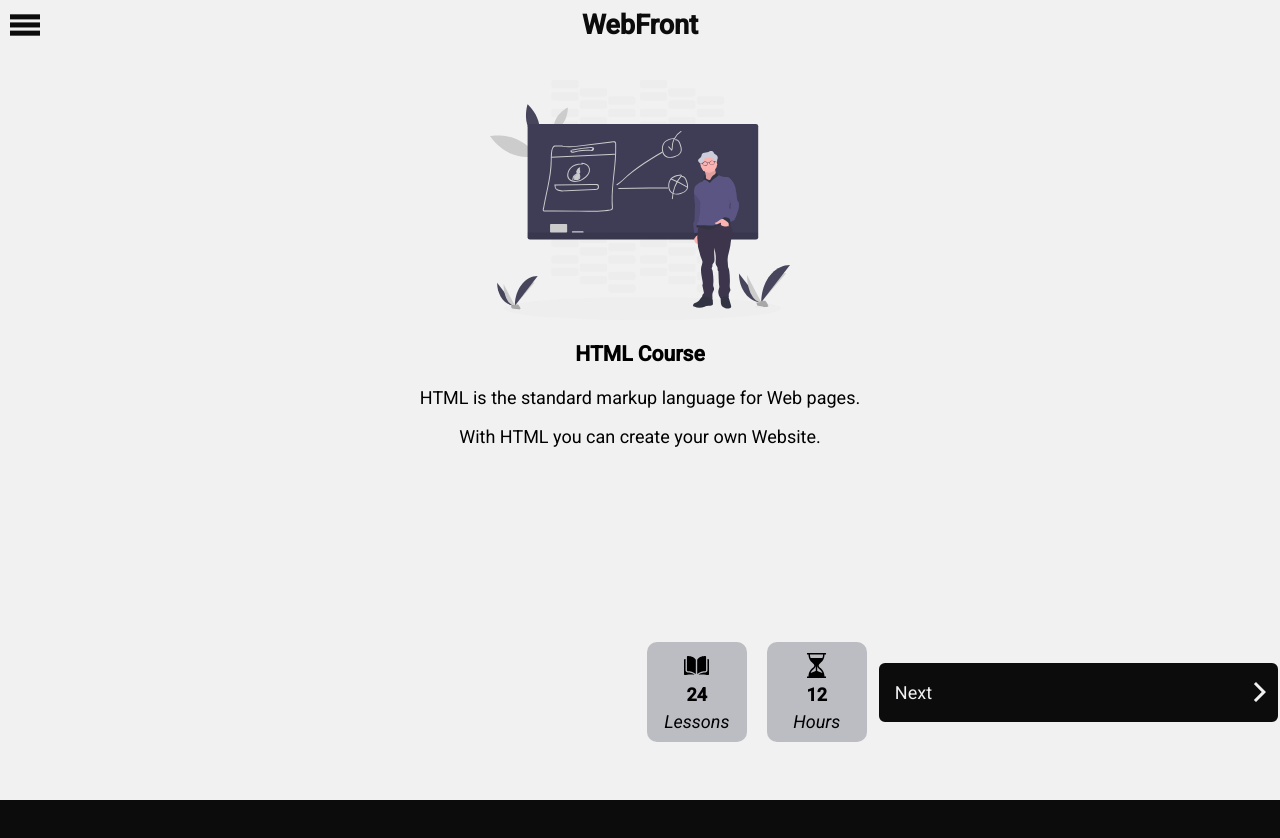
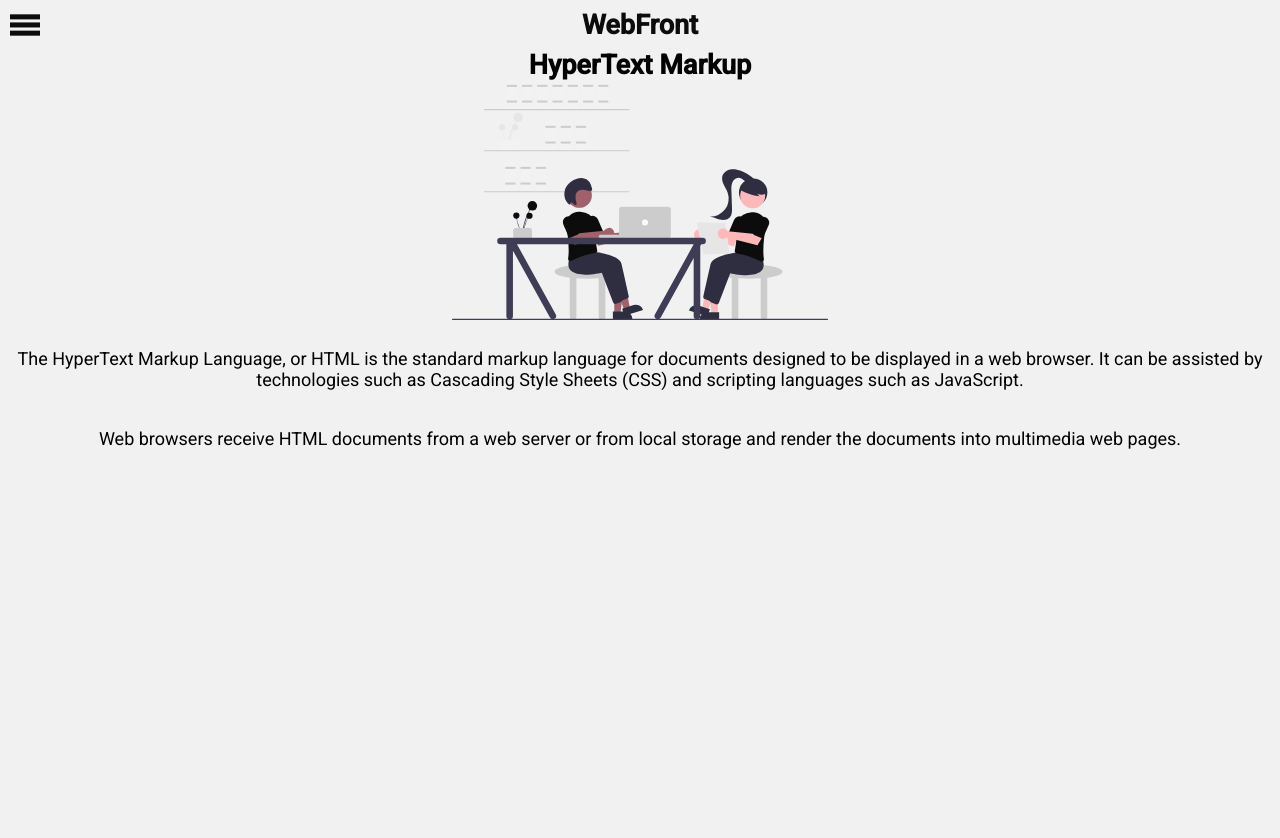
Before and after one commit to AdamKowalczuk/praca-inzynierska-client, a React (Create React App) app: page / in a window 1280 px wide. Shown: the top 838 px of the page. Before the commit the page ends 800 px from the top, so only its background shows below. Built offline with nearby package versions, Linux system fonts and the light colour scheme.

Commit message:
add quiz and lesson page and change wave nav

```diff
--- a/src/App.js
+++ b/src/App.js
@@ -5,6 +5,8 @@ import Home from "./components/Home/Home";
 import Auth from "./components/Auth/Auth";
 import Courses from "./components/Courses/Courses";
 import Course from "./components/Courses/Course/Course";
+import Quiz from "./components/Quiz/Quiz";
+import Lesson from "./components/Lesson/Lesson";
 import "./App.scss";
 
 const App = () => (
@@ -14,7 +16,9 @@ const App = () => (
       <Route path="/auth" exact component={Auth} /> */}
 
       {/* <Route path="/" exact component={Course} /> */}
-      <Route path="/" exact component={Course} />
+      {/* <Route path="/" exact component={Courses} /> */}
+      {/* <Route path="/" exact component={Quiz} /> */}
+      <Route path="/" exact component={Lesson} />
     </Switch>
   </BrowserRouter>
 );
--- a/src/components/Button/button.scss
+++ b/src/components/Button/button.scss
@@ -7,7 +7,7 @@ $white: #f1f1f2;
   text-decoration: none;
   display: inline-block;
   font-size: 16px;
-  border: 2px solid #0c0c0d;
+  border: 3px solid #0c0c0d;
   border-radius: 8px;
   display: flex;
   justify-content: center;
@@ -18,7 +18,7 @@ $white: #f1f1f2;
 .btn_white {
   background-color: #f1f1f2;
   color: #0c0c0d;
-  border: 2px solid #0c0c0d;
+  border: 3px solid #0c0c0d;
   width: 80%;
   margin: 10px 10%;
   font-weight: 500;
@@ -27,7 +27,7 @@ $white: #f1f1f2;
 .btn_dark {
   background-color: #0c0c0d;
   color: #f1f1f2;
-  border: 2px solid #f1f1f2;
+  border: 3px solid #f1f1f2;
   width: 80%;
   margin: 10px 10%;
 }
--- a/src/components/Courses/Courses.js
+++ b/src/components/Courses/Courses.js
@@ -3,6 +3,7 @@ import "./courses.scss";
 import BookLover from "../../images/book_lover.svg";
 import Learn from "../../images/learn.svg";
 import Nav from "../Nav/Nav";
+import MenuBar from "../../images/menu-bars-white.svg";
 
 const SingleCourse = (props) => {
   return (
@@ -21,7 +22,7 @@ const Course = () => {
   return (
     <>
       <div className="courses-container">
-        <Nav />
+        <Nav color="rgba(12, 12, 13, 1)" image={MenuBar} />
         <img src={BookLover} className="courses-big-image" alt="Book Lover" />
         <SingleCourse name="HTML" percent="15%" />
         <SingleCourse name="CSS" percent="7%" />
--- /dev/null
+++ b/src/components/Lesson/Lesson.js
@@ -0,0 +1,29 @@
+import React from "react";
+import "./lesson.scss";
+import Nav2 from "../Nav2/Nav2";
+import WorkTime from "../../images/work-time.svg";
+
+const Lesson = () => {
+  return (
+    <>
+      <Nav2 />
+
+      <div className="lesson-container">
+        <h2>HyperText Markup</h2>
+        <img className="lesson-image" src={WorkTime} alt="Work Time" />
+        <p>
+          The HyperText Markup Language, or HTML is the standard markup language
+          for documents designed to be displayed in a web browser. It can be
+          assisted by technologies such as Cascading Style Sheets (CSS) and
+          scripting languages such as JavaScript.
+        </p>
+        <p>
+          Web browsers receive HTML documents from a web server or from local
+          storage and render the documents into multimedia web pages.
+        </p>
+      </div>
+    </>
+  );
+};
+
+export default Lesson;
--- /dev/null
+++ b/src/components/Lesson/lesson.scss
@@ -0,0 +1,27 @@
+$gray: #9b9b9b;
+
+$dark: #0c0c0d;
+$white: #f1f1f2;
+
+.lesson-container {
+  background-color: #f1f1f2;
+  margin: 0 auto;
+  height: 100vh;
+  width: 100vw;
+  h2 {
+    margin: -1px;
+    text-align: center;
+  }
+  .lesson-image {
+    display: flex;
+    justify-content: center;
+    align-items: center;
+    height: 30vh;
+    margin: 0px auto !important;
+    margin-bottom: 10px !important;
+  }
+  p {
+    padding: 10px;
+    text-align: center;
+  }
+}
--- a/src/components/Nav/Nav.js
+++ b/src/components/Nav/Nav.js
@@ -1,14 +1,14 @@
 import React from "react";
 import "./Nav.scss";
-import MenuBar from "../../images/menu-bars.svg";
+
 import Wave from "./wave";
 
-const Nav = () => {
+const Nav = (props) => {
   return (
     <>
-      <Wave />
+      <Wave color={props.color} />
       <div className="nav-container">
-        <img src={MenuBar} alt="menu bar" />
+        <img src={props.image} alt="menu bar" />
       </div>
     </>
   );
--- a/src/components/Nav/wave.js
+++ b/src/components/Nav/wave.js
@@ -1,15 +1,64 @@
 import React from "react";
 
-const wave = () => (
-  <svg viewBox="0 0 1590 500" style={{ position: "relative" }}>
+const wave = (props) => (
+  // <svg viewBox="0 0 1590 500" style={{ position: "relative" }}>
+  //   <path
+  //     fill={props.color}
+  //     d="M 0 250 C 386 250 386 462 772 462 L 772 462 L 772 0 L 0 0 Z"
+  //   ></path>{" "}
+  //   <path
+  //     fill={props.color}
+  //     d="M 771 462 C 1180.5 462 1180.5 255 1590 255 L 1590 255 L 1590 0 L 771 0 Z"
+  //   ></path>{" "}
+  // </svg>
+
+  // <svg viewBox="0 0 802 287">
+  //   <path
+  //     fill="rgba(47, 73, 94, 1)"
+  //     d="M 0 100 C 35 100 35 127 70 127 L 70 127 L 70 0 L 0 0 Z"
+  //     stroke-width="0"
+  //   ></path>{" "}
+  //   <path
+  //     fill="rgba(47, 73, 94, 1)"
+  //     d="M 69 127 C 154.5 127 154.5 128 240 128 L 240 128 L 240 0 L 69 0 Z"
+  //     stroke-width="0"
+  //   ></path>{" "}
+  //   <path
+  //     fill="rgba(47, 73, 94, 1)"
+  //     d="M 239 128 C 317 128 317 179 395 179 L 395 179 L 395 0 L 239 0 Z"
+  //     stroke-width="0"
+  //   ></path>
+  //   <path
+  //     fill="rgba(47, 73, 94, 1)"
+  //     d="M 394 179 C 468.5 179 468.5 127 543 127 L 543 127 L 543 0 L 394 0 Z"
+  //     stroke-width="0"
+  //   ></path>
+  //   <path
+  //     fill="rgba(47, 73, 94, 1)"
+  //     d="M 542 127 C 631 127 631 128 720 128 L 720 128 L 720 0 L 542 0 Z"
+  //     stroke-width="0"
+  //   ></path>
+  //   <path
+  //     fill="rgba(47, 73, 94, 1)"
+  //     d="M 719 128 C 760.5 128 760.5 100 802 100 L 802 100 L 802 0 L 719 0 Z"
+  //     stroke-width="0"
+  //   ></path>
+  // </svg>
+
+  // <svg height="96" viewBox="0 0 360 96" fill={props.color}>
+  //   <path
+  //     d="M14.5183 63.2078L7.5125 59.1931C-5.17432 51.9229 -13 38.4188 -13 23.7965C-13 1.26523 5.26523 -17 27.7965 -17H331.398C353.822 -17 372 1.17826 372 23.6023C372 38.3187 364.037 51.8831 351.187 59.0557L343.431 63.3846C335.128 68.0191 325.777 70.4521 316.268 70.4521H247.584C234.504 70.4521 221.782 74.7279 211.356 82.628C190.612 98.3474 162.098 98.8958 140.765 83.9856L136.885 81.2734C126.807 74.2296 114.808 70.4521 102.512 70.4521H41.7301C32.1829 70.4521 22.8018 67.9546 14.5183 63.2078Z"
+  //     fill={props.color}
+  //     stroke="white"
+  //   />
+  // </svg>
+
+  <svg width="100%" height="96" viewBox="0 0 360 96" fill={props.color}>
     <path
-      fill="rgba(12, 12, 13, 1)"
-      d="M 0 250 C 386 250 386 462 772 462 L 772 462 L 772 0 L 0 0 Z"
-    ></path>{" "}
-    <path
-      fill="rgba(12, 12, 13, 1)"
-      d="M 771 462 C 1180.5 462 1180.5 255 1590 255 L 1590 255 L 1590 0 L 771 0 Z"
-    ></path>{" "}
+      d="M13.3011 62.5102L7.09925 58.9563C-5.83028 51.547 -15.5199 39.5684 -20.0642 25.3762C-32.395 -13.1338 -3.66497 -52.5 36.771 -52.5H325.949C367.925 -52.5 396.273 -9.63992 379.846 28.9889C374.76 40.9479 365.841 50.8759 354.494 57.2097L344.401 62.8433C335.462 67.8327 325.395 70.4521 315.158 70.4521H247.584C234.504 70.4521 221.782 74.7279 211.356 82.628C190.612 98.3474 162.098 98.8958 140.765 83.9856L136.885 81.2734C126.807 74.2296 114.808 70.4521 102.512 70.4521H43.1331C32.6666 70.4521 22.3822 67.7141 13.3011 62.5102Z"
+      fill={props.color}
+      stroke="white"
+    />
   </svg>
 );
 
--- /dev/null
+++ b/src/components/Quiz/Quiz.js
@@ -0,0 +1,29 @@
+import React from "react";
+import "./quiz.scss";
+import Nav from "../Nav/Nav.js";
+import MenuBar from "../../images/menu-bars-black.svg";
+import "../Button/Button";
+
+const AnswerButton = (props) => {
+  return (
+    <button className="btn btn_dark answer-button">
+      <h3>{props.answer}</h3>
+    </button>
+  );
+};
+const Quiz = () => {
+  return (
+    <>
+      <div className="quiz-container">
+        <Nav color="#f1f1f2" image={MenuBar} />
+        <h2>Jak stworzyć funkcję w JavaScript?</h2>
+        <AnswerButton answer="function:myFunction" />
+        <AnswerButton answer="function:myFunction()" />
+        <AnswerButton answer="function myFunction()" />
+        <AnswerButton answer="function = myFunction()" />
+      </div>
+    </>
+  );
+};
+
+export default Quiz;
--- /dev/null
+++ b/src/components/Quiz/quiz.scss
@@ -0,0 +1,18 @@
+$gray: #9b9b9b;
+
+$dark: #0c0c0d;
+$white: #f1f1f2;
+
+.quiz-container {
+  background-color: $dark;
+  height: 100vh;
+  width: 100vw;
+  h2,
+  h3 {
+    color: $white;
+    text-align: center;
+  }
+  .answer-button {
+    margin-top: 25px;
+  }
+}
```
Also changed, not shown: src/images/menu-bars-white.svg (renamed from src/images/menu-bars.svg), src/images/work-time.svg (added).
